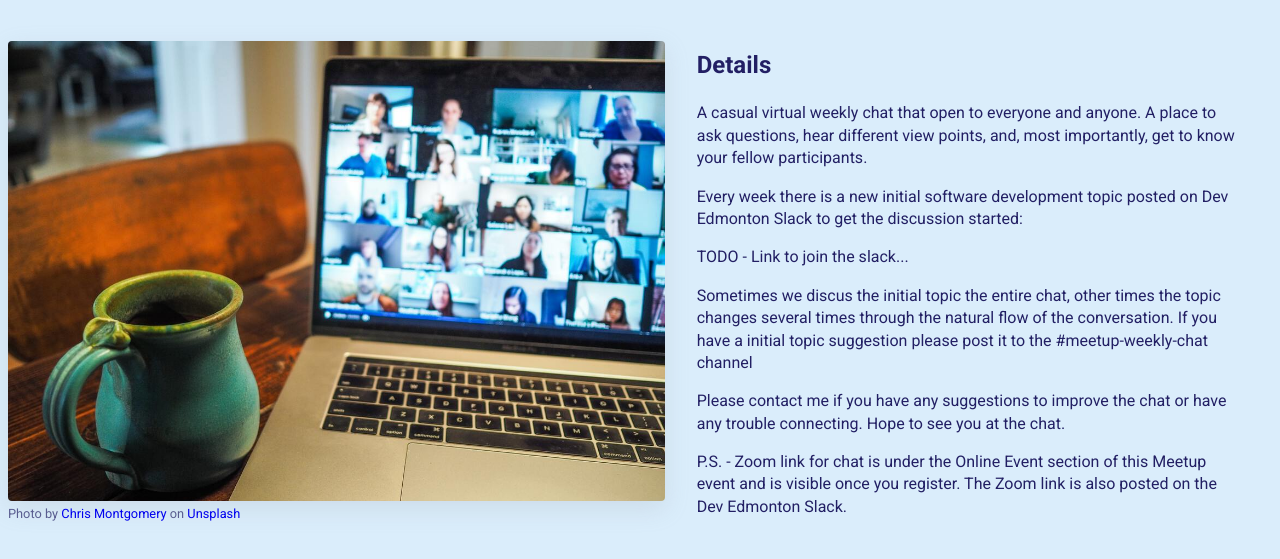
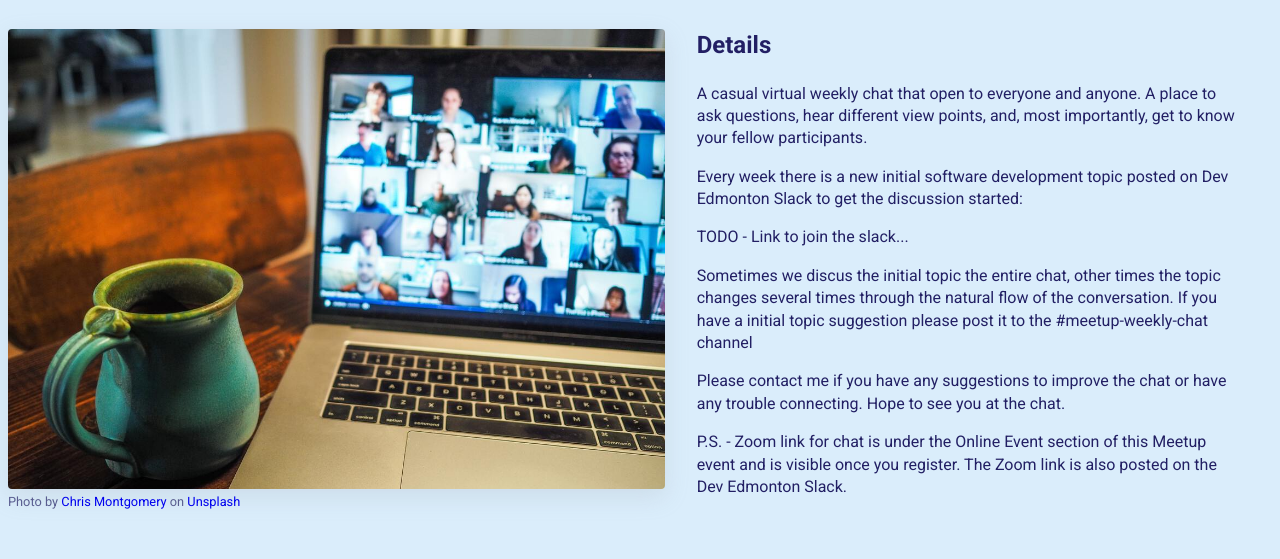
Before and after one commit to weeklychat/website, a website built with Parcel: page index.html in a window 1280 px wide. Shown: the part 77-636 px from the top of the page. Built offline with nearby package versions, Linux system fonts and the light colour scheme.

Commit message:
Adjust alignment

```diff
--- a/css/index.scss
+++ b/css/index.scss
@@ -51,13 +51,13 @@ body {
   margin: 1rem 0;
   display: flex;
   justify-content: center;
-  align-items: center;
   flex-wrap: wrap;
 
   .main-img {
     flex: 1 1 50%;
     display: flex;
     flex-direction: column;
+    margin-bottom: 1rem;
 
     > img {
       width: 100%;
@@ -72,6 +72,10 @@ body {
   .main-desc {
     flex: 5 0 420px;
     padding: 0 2rem;
+
+    > h2 {
+      margin-top: 0;
+    }
 
     @media screen and (max-width: $phone) {
       flex-basis: calc(100% - 4rem);
```
